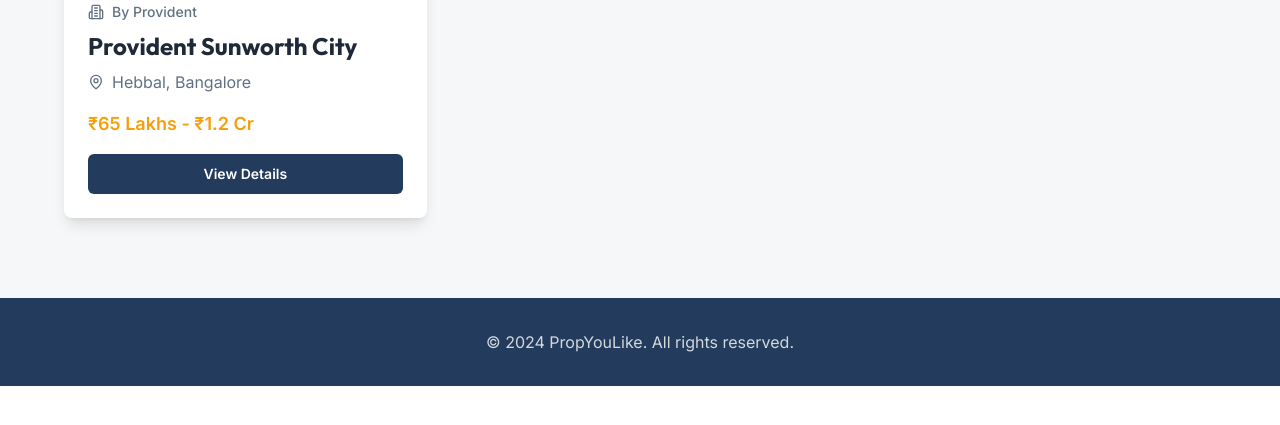
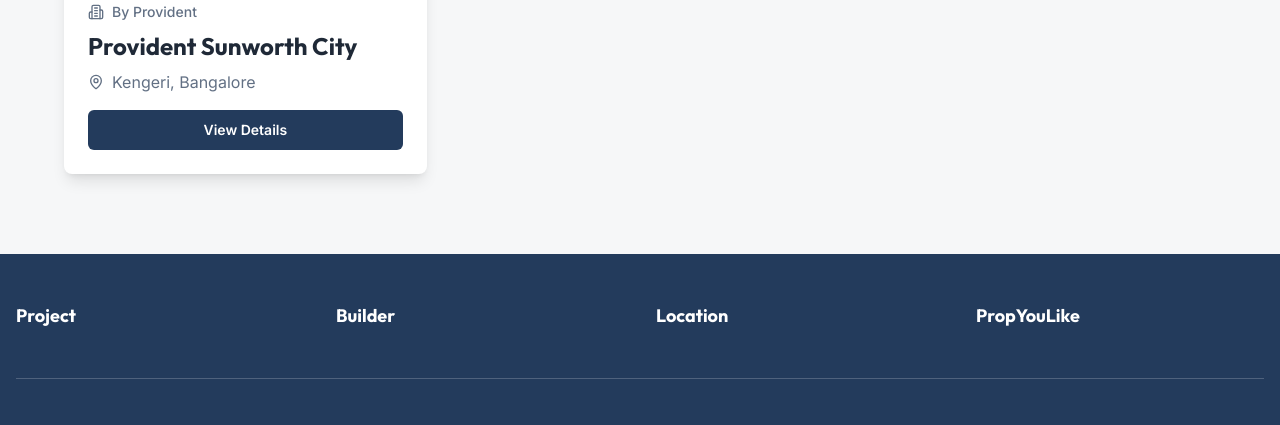
Before and after one commit to propyoulike/propyoulike-landing-pages, a React (Vite) app: page / in a window 1280 px wide. Shown: the part 1109-1534 px from the top of the page. Before the commit the page ends 1495 px from the top, so only its background shows below. Built offline with nearby package versions, Linux system fonts and the light colour scheme.

Commit message:
Update Index.tsx

```diff
--- a/src/pages/Index.tsx
+++ b/src/pages/Index.tsx
@@ -1,15 +1,36 @@
 import { Button } from "@/components/ui/button";
 import { Building2, MapPin, Home } from "lucide-react";
 import { Link } from "react-router-dom";
+import Footer from "@/components/Footer/Footer";
+import { Helmet } from "react-helmet";
 
 const Index = () => {
   return (
     <div className="min-h-screen bg-background">
+
+      <Helmet>
+        <title>PropYouLike – Premium Bangalore Real Estate</title>
+        <meta
+          name="description"
+          content="Browse curated, premium real estate projects in Bangalore from top builders. Explore verified properties with PropYouLike."
+        />
+        <meta property="og:title" content="PropYouLike – Premium Bangalore Real Estate" />
+        <meta
+          property="og:description"
+          content="Handpicked real estate projects in Bangalore from trusted builders."
+        />
+        <meta property="og:image" content="https://propyoulike.com/og-default.jpg" />
+        <meta name="twitter:card" content="summary_large_image" />
+      </Helmet>
+
       {/* Hero Section */}
       <section className="relative h-[80vh] flex items-center justify-center overflow-hidden">
         <div
           className="absolute inset-0 bg-cover bg-center"
-          style={{ backgroundImage: 'url(https://images.unsplash.com/photo-1545324418-cc1a3fa10c00?w=1920&q=80)' }}
+          style={{
+            backgroundImage:
+              "url(https://images.unsplash.com/photo-1545324418-cc1a3fa10c00?w=1920&q=80)",
+          }}
         >
           <div className="absolute inset-0 bg-gradient-to-r from-primary/95 via-primary/80 to-primary/60"></div>
         </div>
@@ -18,12 +39,21 @@ const Index = () => {
           <h1 className="font-heading text-5xl md:text-7xl font-bold text-primary-foreground mb-6 animate-fade-in">
             PropYouLike
           </h1>
-          <p className="text-xl md:text-2xl text-primary-foreground/90 mb-8 max-w-2xl mx-auto animate-slide-up" style={{ animationDelay: '0.1s' }}>
+          <p
+            className="text-xl md:text-2xl text-primary-foreground/90 mb-8 max-w-2xl mx-auto animate-slide-up"
+            style={{ animationDelay: "0.1s" }}
+          >
             Your Gateway to Premium Real Estate in Bangalore
           </p>
-          <div className="flex flex-wrap justify-center gap-4 animate-slide-up" style={{ animationDelay: '0.2s' }}>
+          <div
+            className="flex flex-wrap justify-center gap-4 animate-slide-up"
+            style={{ animationDelay: "0.2s" }}
+          >
             <Link to="/projects/provident-sunworth-city">
-              <Button size="lg" className="bg-accent hover:bg-accent-light text-accent-foreground font-semibold px-8 shadow-lg">
+              <Button
+                size="lg"
+                className="bg-accent hover:bg-accent-light text-accent-foreground font-semibold px-8 shadow-lg"
+              >
                 <Home className="w-5 h-5 mr-2" />
                 Explore Projects
               </Button>
@@ -64,11 +94,8 @@ const Index = () => {
                   </h3>
                   <div className="flex items-center gap-2 text-muted-foreground mb-4">
                     <MapPin className="w-4 h-4" />
-                    <span>Hebbal, Bangalore</span>
+                    <span>Kengeri, Bangalore</span>
                   </div>
-                  <p className="text-accent font-semibold text-lg mb-4">
-                    ₹65 Lakhs - ₹1.2 Cr
-                  </p>
                   <Button className="w-full bg-primary hover:bg-primary-light text-primary-foreground font-semibold">
                     View Details
                   </Button>
@@ -79,14 +106,8 @@ const Index = () => {
         </div>
       </section>
 
-      {/* Footer */}
-      <footer className="bg-primary text-primary-foreground py-8">
-        <div className="container mx-auto px-4 text-center">
-          <p className="text-primary-foreground/80">
-            © 2024 PropYouLike. All rights reserved.
-          </p>
-        </div>
-      </footer>
+      {/* Global Footer */}
+      <Footer />
     </div>
   );
 };
```
